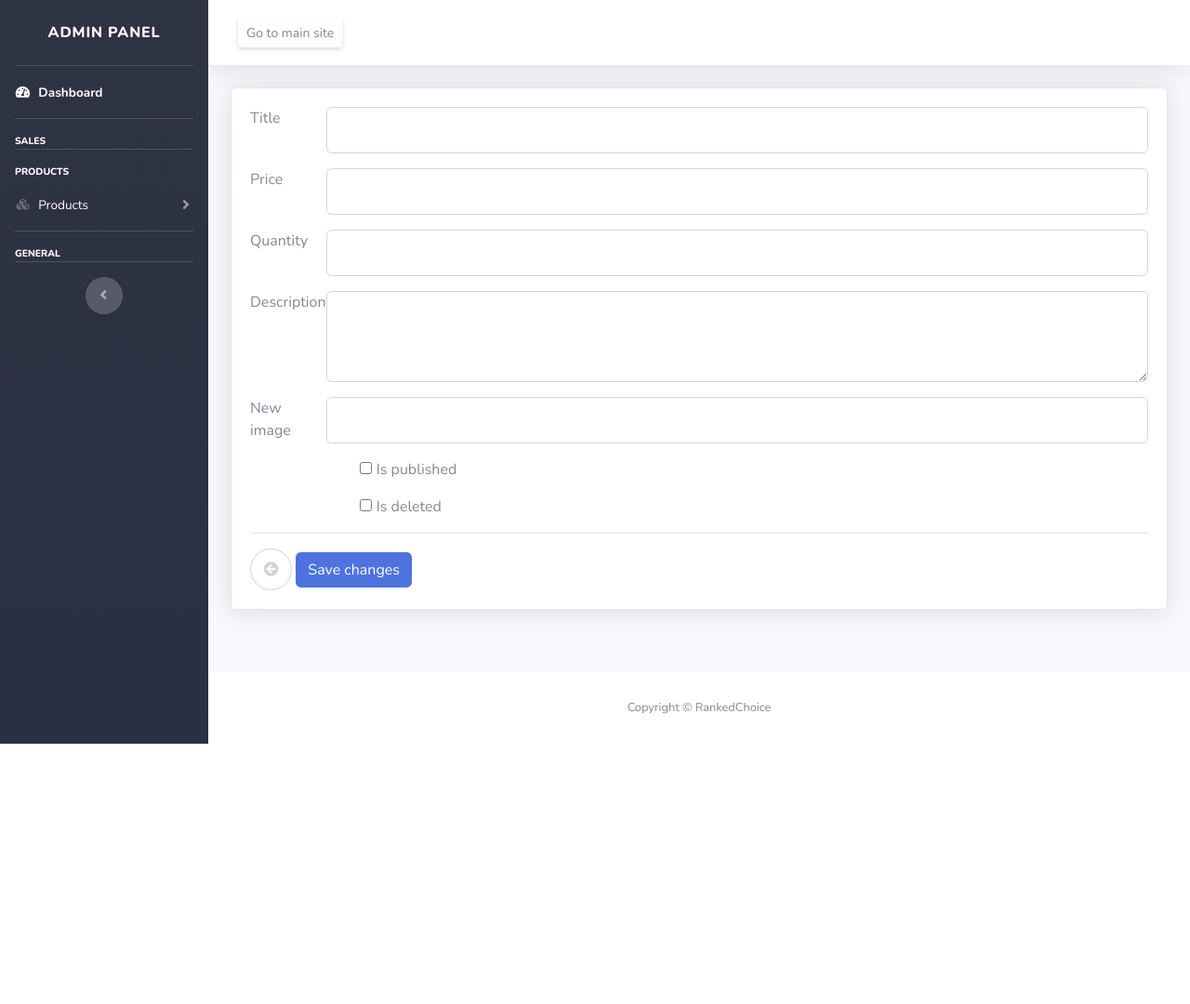
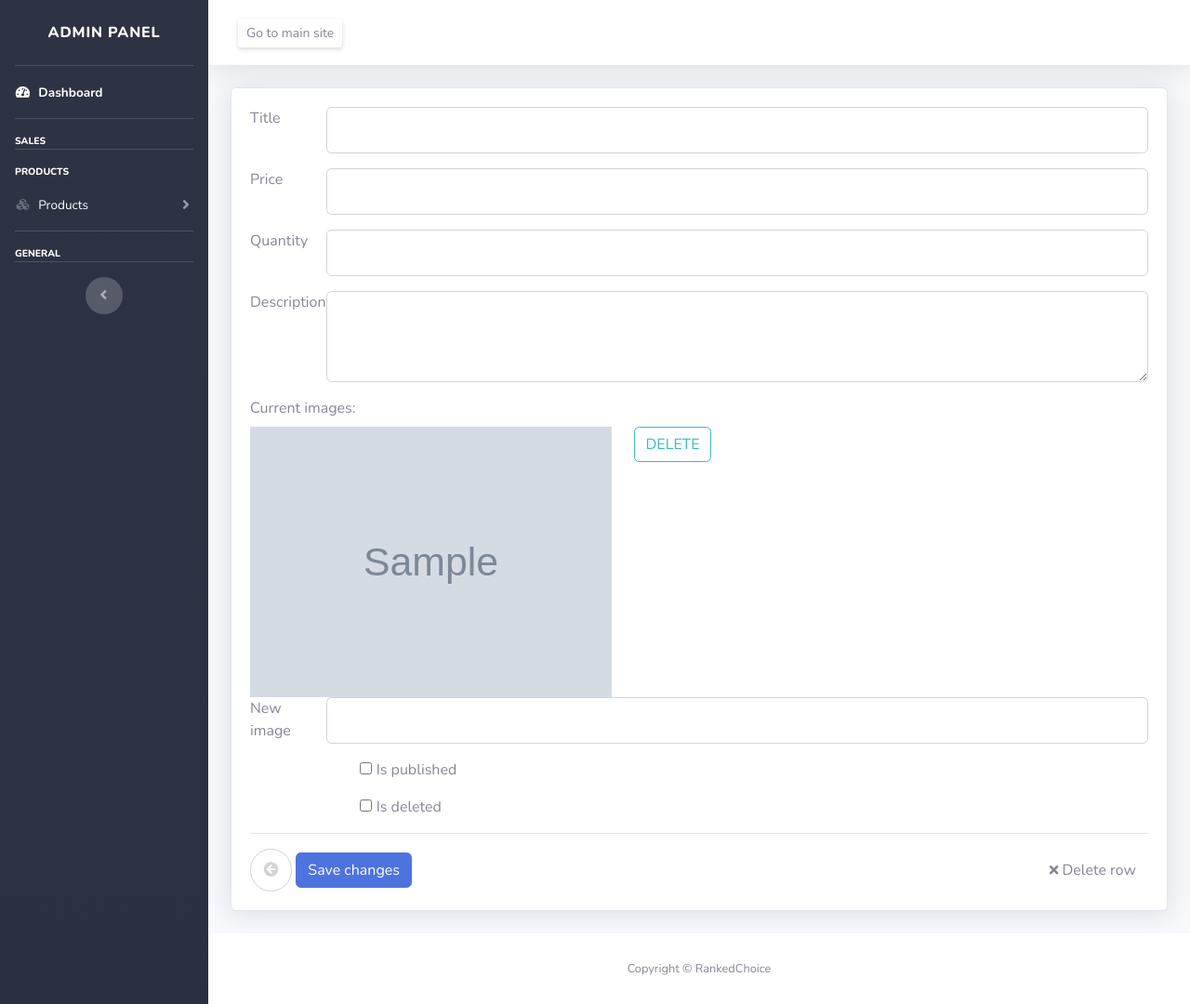
Before and after one commit to SergeyKashurin/symfony-vuejs-shop-course, a Symfony app: template templates/admin/product/edit.html.twig in a window 1280 px wide. Shown: the whole page at 93% size. Before the commit the page ends 800 px from the top, so only its background shows below. Run offline with Twig, Linux system fonts and the light colour scheme; the template is opened without the code that fills it: most values are stand-ins (such as "Sample title", 1, 10 or a date in 2020); grey boxes marked "Sample" are stand-in pictures; form fields are guessed from the names that the template uses; some libraries are stand-ins or nearby versions.

Commit message:
Improve delete img from product function

```diff
--- a/src/Controller/Admin/ProductController.php
+++ b/src/Controller/Admin/ProductController.php
@@ -51,6 +51,7 @@ class ProductController extends AbstractController
         }
 
         return $this->render('admin/product/edit.html.twig', [
+            'images' => $product->getProductImages()->getValues(),
             'product' => $product,
             'form' => $form->createView(),
         ]);
--- a/src/Form/Handler/ProductFormHandler.php
+++ b/src/Form/Handler/ProductFormHandler.php
@@ -47,7 +47,7 @@ class ProductFormHandler {
         $this->productManager->updateProductImages($product, $tempImageFilename);
 
         $this->productManager->save($product);
-        dd($product);
+
         return $product;
     }
 
--- a/templates/admin/product/edit.html.twig
+++ b/templates/admin/product/edit.html.twig
@@ -62,29 +62,27 @@
                 </div>
             </div>
 
-{#            <div class="form-group row">#}
-{#                <div class="col-md-1">#}
-{#                    {{ form_label(form.size) }}#}
-{#                </div>#}
-{#                <div class="col-md-11">#}
-{#                    {{ form_widget(form.size) }}#}
-{#                    <div class="form-error">#}
-{#                        {{ form_errors(form.size) }}#}
-{#                    </div>#}
-{#                </div>#}
-{#            </div>#}
+            {% if images|length %}
+                <div class="row">
+                    <div class="col-md-12">
+                        <span class="text-gray-600">Current images:</span>
+                    </div>
+                </div>
 
-{#            <div class="form-group row">#}
-{#                <div class="col-md-1">#}
-{#                    {{ form_label(form.category) }}#}
-{#                </div>#}
-{#                <div class="col-md-11">#}
-{#                    {{ form_widget(form.category) }}#}
-{#                    <div class="form-error">#}
-{#                        {{ form_errors(form.category) }}#}
-{#                    </div>#}
-{#                </div>#}
-{#            </div>#}
+                {% for image in images %}
+                    <div class="row mt-2">
+                        <div class="col-md-5">
+                            <img src="{{ asset('uploads/images/products/' ~ product.id ~ '/' ~ image.filenameMiddle) }}" alt="{{ image.filenameMiddle }}">
+                        </div>
+                        <div class="col-md-7">
+                            <a href="{{ path('admin_product_image_delete', {'id': image.id}) }}" class="btn btn-outline-info">
+                                DELETE
+                            </a>
+                        </div>
+                    </div>
+                {% endfor %}
+
+            {% endif %}
 
             <div class="form-group row">
                 <div class="col-md-1">
```
Also changed, not shown: src/Controller/Admin/ProductImageController.php (added, +36 -0 lines), src/Utils/Filesystem/FilesystemWorker.php (+9 -0 lines), src/Utils/Manager/ProductImageManager.php (+22 -0 lines), templates/admin/product/list.html.twig (+11 -11 lines).
